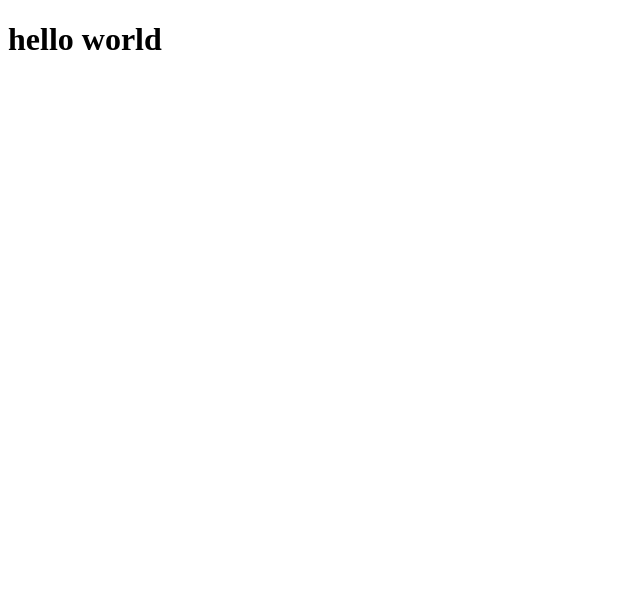
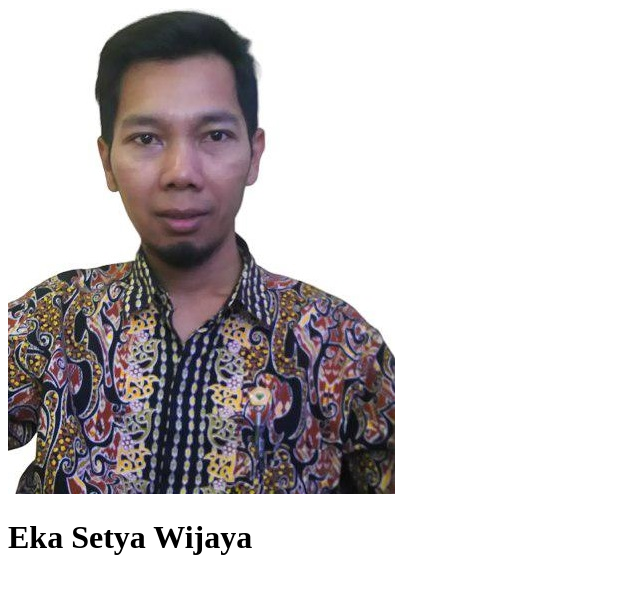
Before and after one commit to ekasetyawijaya/my-repo-from-remote, a plain HTML site: page index.html in a window 1280 px wide. Shown: the whole page, without its empty margins (0-640 px from the left). Drawn offline with Linux system fonts and the light colour scheme.

Commit message:
Changed Hello world with img and h1 to display simple profile data. Image file added in the folder images and used as resource in the img element in index.html file

```diff
--- a/index.html
+++ b/index.html
@@ -1,12 +1,16 @@
 <!DOCTYPE html>
 <html lang="en">
+
 <head>
     <meta charset="UTF-8">
     <meta name="viewport" content="width=device-width, initial-scale=1.0">
     <meta http-equiv="X-UA-Compatible" content="ie=edge">
     <title>Document</title>
 </head>
+
 <body>
-    <h1>hello world</h1>
+    <img src="images/foto.jpg" alt="profile image" />
+    <h1>Eka Setya Wijaya</h1>
 </body>
+
 </html>
```
Also changed, not shown: images/foto.jpg (added).
